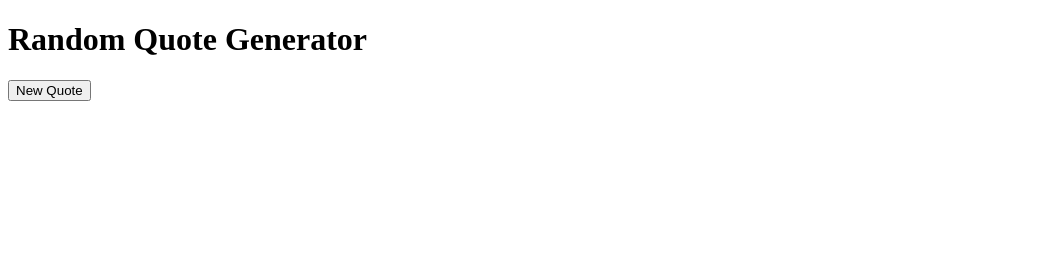
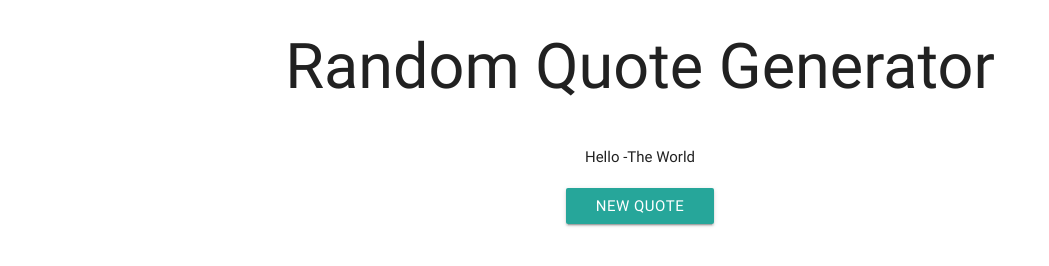
Before and after one commit to chrislazo22/FCC-Projects, a plain HTML site: page random_quote_machine/index.html in a window 1280 px wide. Shown: the whole page, without its empty margins (0-1049 px from the left). Drawn offline with nearby package versions, Linux system fonts and the light colour scheme; no server answers.

Commit message:
Style front end

```diff
--- a/random_quote_machine/index.html
+++ b/random_quote_machine/index.html
@@ -2,18 +2,27 @@
 <html>
 <head>
   <title>Random Quotes</title>
-  <script language="JavaScript" type="text/javascript" src="/js/jquery-1.2.6.min.js"></script>
-  <script language="JavaScript" type="text/javascript" src="/js/jquery-ui-personalized-1.5.2.packed.js"></script>
-  <script language="JavaScript" type="text/javascript" src="/js/sprinkle.js"></script>
-</head>
+  <link rel="stylesheet" href="https://cdnjs.cloudflare.com/ajax/libs/materialize/0.100.2/css/materialize.min.css">
+  <link rel="stylesheet" href="css/style.css">
 <body>
-  <h1>Random Quote Generator</h1>
-  <div id="quote-content">
+  <div class="container center-align">
+    <div class="row">
+      <h1>Random Quote Generator</h1>
+    </div>
 
+    <div class="row">
+      <div id="quote-content">
+        <span class= "quote">Hello</span>
+        <span class= "author">-The World</span>
+      </div>
+    </div>
+
+    <div class="row">
+      <button class="waves-effect waves-light btn" type="submit" id="new-quote">New Quote</button>
+    </div>
   </div>
 
-  <button class="button" id="new-quote">New Quote</button>
-
-  <script src="javascript.js"></script>
+  <script src="https://ajax.googleapis.com/ajax/libs/jquery/3.1.0/jquery.min.js"></script>
+  <script src="js/javascript.js"></script>
 </body>
 </html>
--- a/random_quote_machine/javascript.js
+++ b/random_quote_machine/js/javascript.js
@@ -11,4 +11,4 @@ function getQuote(){
 $(document).ready(function(){
   getQuote();
   $('#new-quote').on('click', getQuote);
-})
+});
```
Also changed, not shown: random_quote_machine/css/style.css (added).
